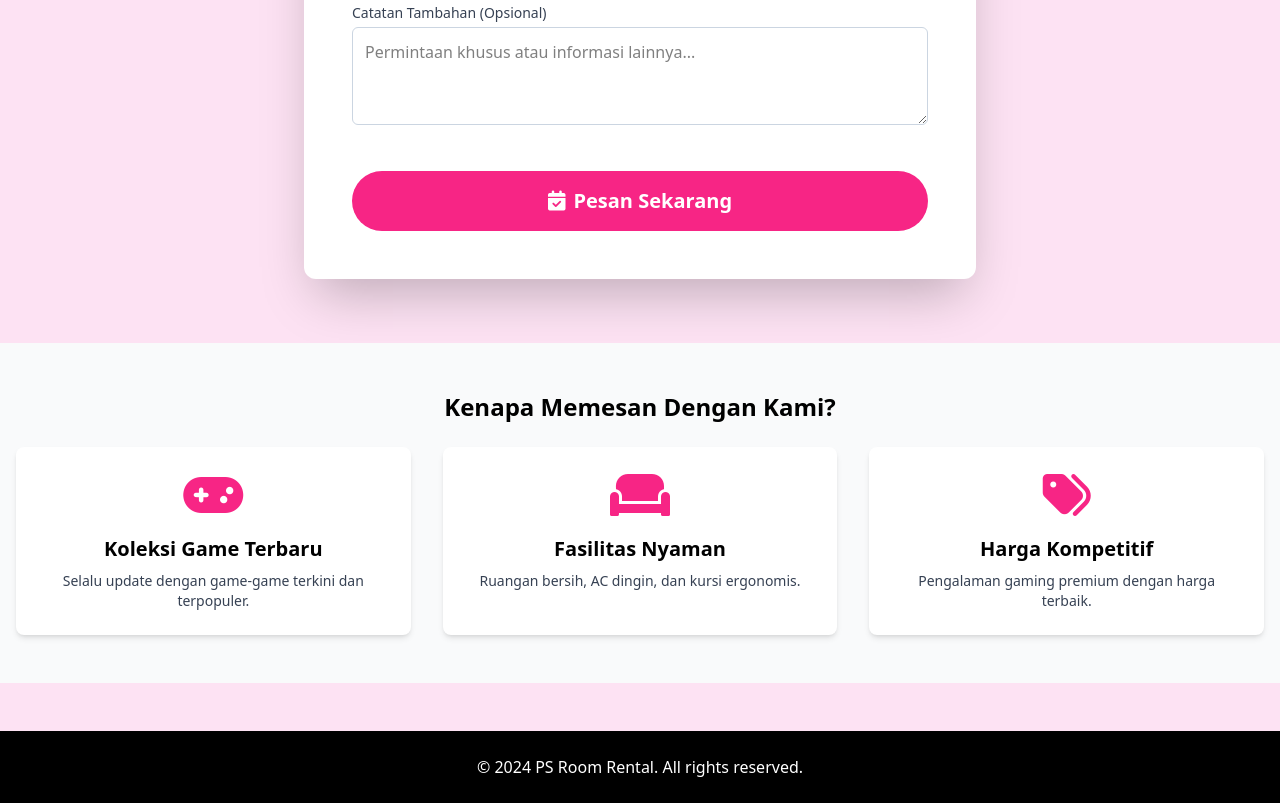
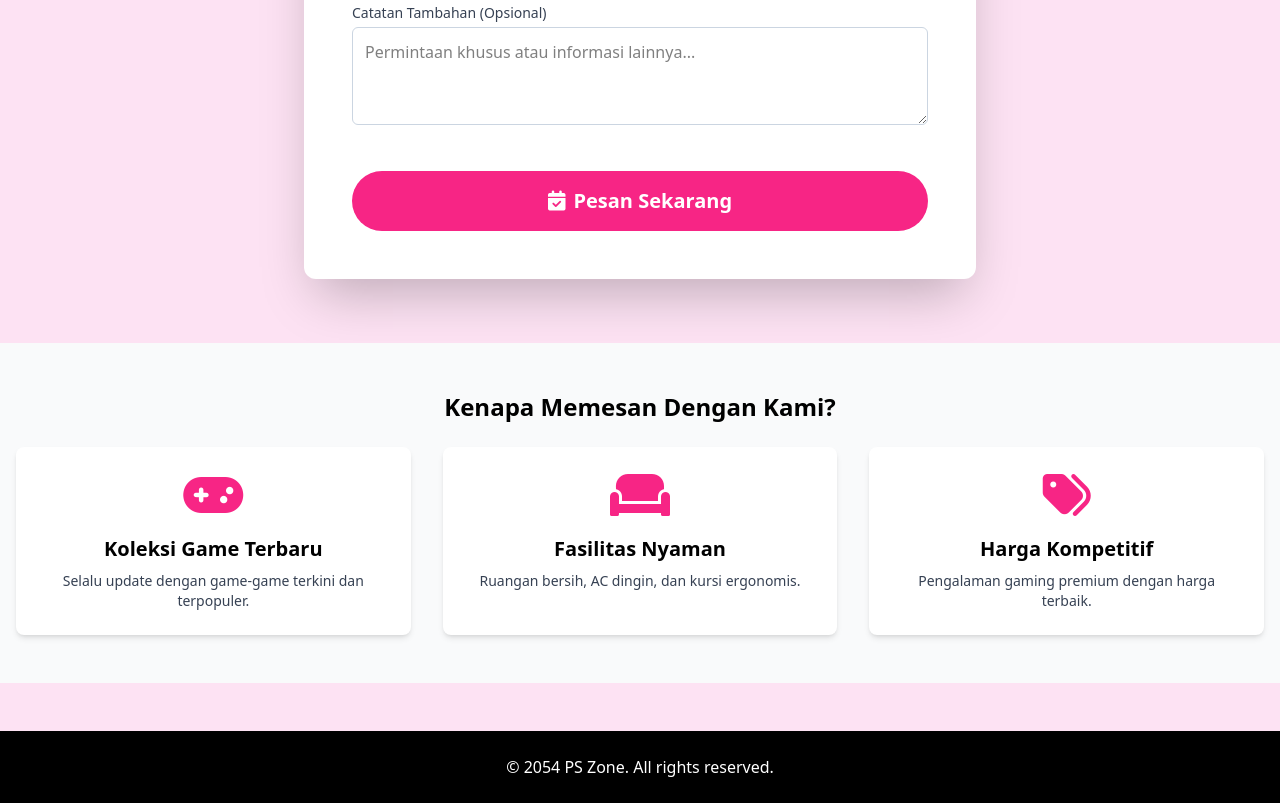
Before and after one commit to Revalotur/New-Zone, a website: page booking.html in a window 1280 px wide. Shown: the part 1015-1818 px from the top of the page. Drawn offline with Linux system fonts and the light colour scheme.

Commit message:
Update booking.html

```diff
--- a/booking.html
+++ b/booking.html
@@ -153,7 +153,7 @@
     <!-- Footer -->
     <footer class="bg-black text-white py-6 mt-12">
         <div class="container mx-auto px-4 text-center">
-            <p>&copy; 2024 PS Room Rental. All rights reserved.</p>
+            <p>&copy; 2054 PS Zone. All rights reserved.</p>
         </div>
     </footer>
 
```
